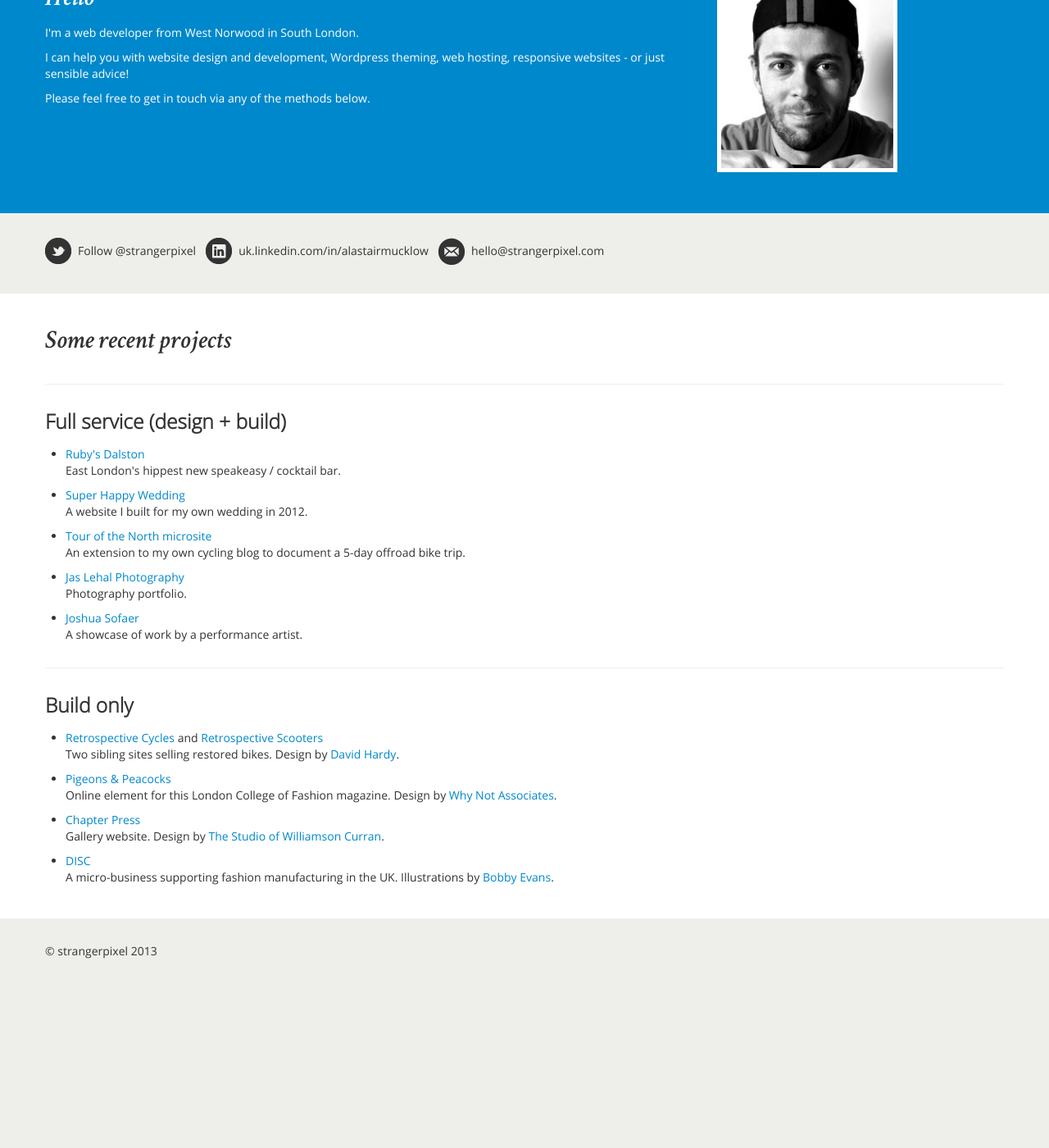
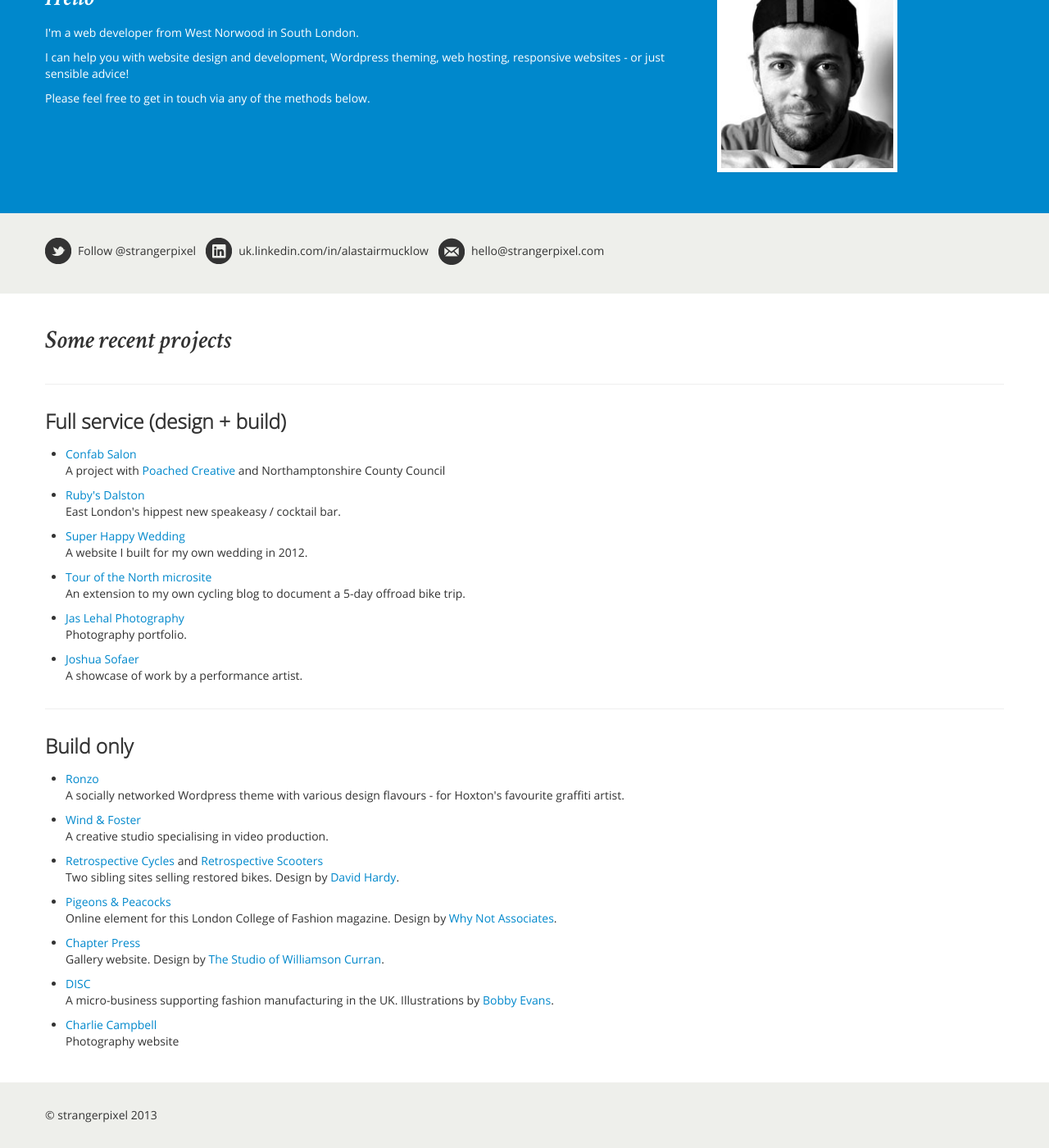
Before and after one commit to sta1r/strangerpixel.github.com, a Jekyll site: the page built from index.html, in a window 1280 px wide and 1400 px high, scrolled down 195 px. Shown: the whole window at 82% size. Built offline with Jekyll 4.4.1, drawn with Linux system fonts in a browser that asks for light colours; Markdown is read by kramdown in place of the engine named in the settings; before the commit the page ends 1395 px from its top, so only the background shows below that.

Commit message:
Updates to projects

```diff
--- a/index.html
+++ b/index.html
@@ -70,6 +70,9 @@ permalink: /
 			<div class="span12 border-bottom">
 				<h3>Full service (design + build)</h3>
 				<ul class="">
+					<li><a href="http://www.confabsalon.org/">Confab Salon</a>
+						<p>A project with <a href="http://www.poachedcreative.com/">Poached Creative</a> and Northamptonshire County Council</p>
+					</li>
 					<li><a href="http://rubysdalston.com">Ruby's Dalston</a>
 						<p>East London's hippest new speakeasy / cocktail bar.</p>
 					</li>
@@ -90,6 +93,12 @@ permalink: /
 			<div class="span12">
 				<h3>Build only</h3>
 				<ul>
+					<li><a href="http://www.ronzo.co.uk/">Ronzo</a>
+						<p>A socially networked Wordpress theme with various design flavours - for Hoxton's favourite graffiti artist.</p>
+					</li>
+					<li><a href="http://windandfoster.com/">Wind &amp; Foster</a>
+						<p>A creative studio specialising in video production.</p>
+					</li>
 					<li><a href="http://www.retrospectivecycles.com/">Retrospective Cycles</a> and <a href="http://www.retrospectivescooters.com/">Retrospective Scooters</a>
 						<p>Two sibling sites selling restored bikes. Design by <a href="http://www.behance.net/DavidHardy">David Hardy</a>.</p>
 					</li>
@@ -101,6 +110,9 @@ permalink: /
 					</li>
 					<li><a href="http://www.fashion-manufacturing.com">DISC</a>
 						<p>A micro-business supporting fashion manufacturing in the UK. Illustrations by <a href="http://www.telegramme.co.uk/">Bobby Evans</a>.</p>
+					</li>
+					<li><a href="http://www.charliecampbell.co.uk/">Charlie Campbell</a>
+						<p>Photography website</p>
 					</li>
 				</ul>
 			</div>
```
